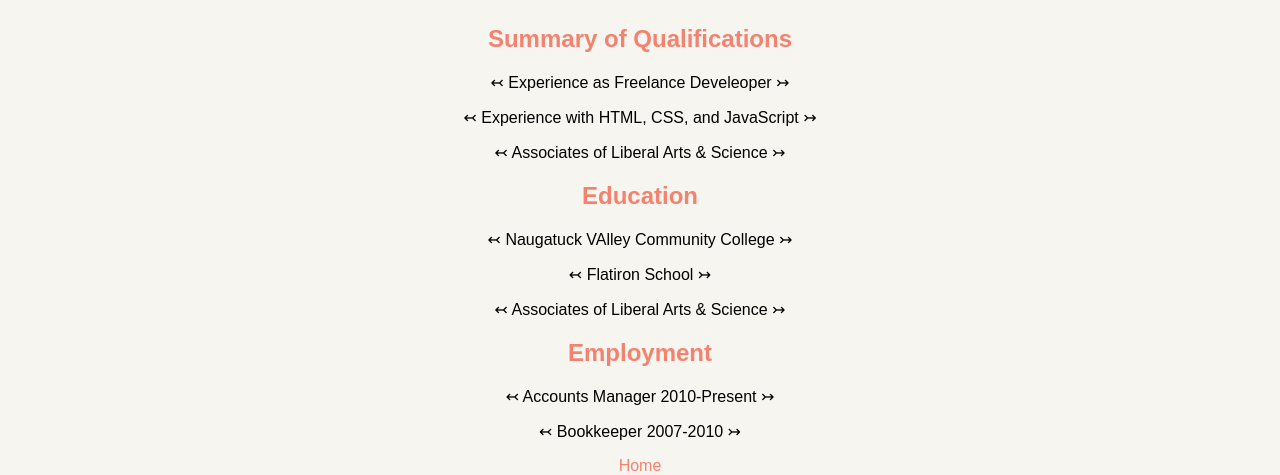
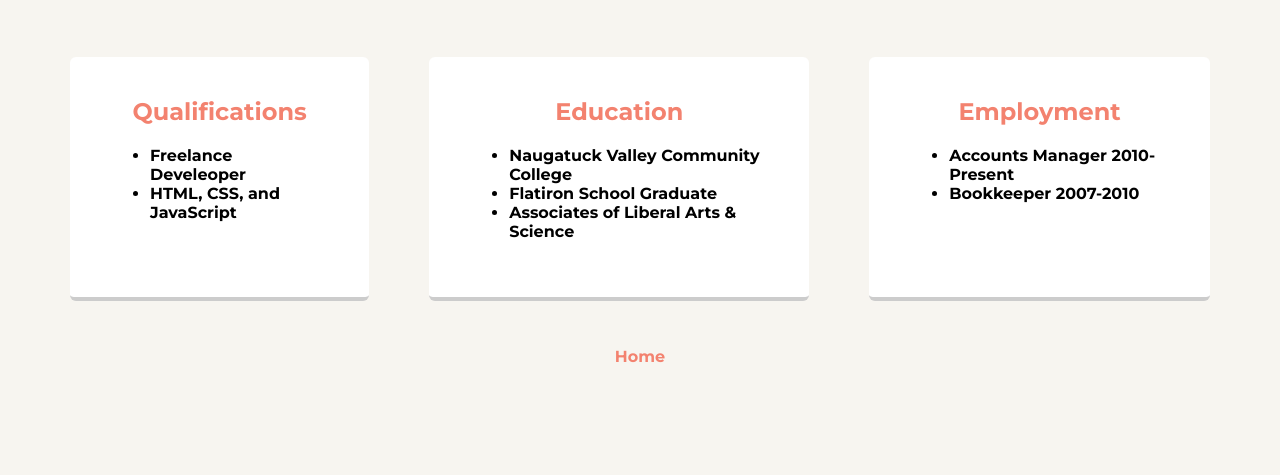
Before and after one commit to DeborahSavage/techdegree-project-1, a plain HTML site: page resume.html in a window 1280 px wide. Shown: the part 342-817 px from the top of the page. Drawn offline with Linux system fonts and the light colour scheme.

Commit message:
Add files via upload
Validated code & fixed errors

```diff
--- a/resume.css
+++ b/resume.css
@@ -30,6 +30,10 @@ h1 {
   margin: 30px auto;
 }
 
+h2 {
+  text-align: center;
+}
+
 header .main-image {
   margin-top: 50px;
   width: 150px;
@@ -43,6 +47,27 @@ header .main-image:hover {
   transform: scale(1.2) rotate(360deg);
 }
 
+.card {
+  margin: 30px;
+  padding: 20px 40px 40px;
+  max-width: 500px;
+  text-align: left;
+  background: #fff;
+  border-bottom: 4px solid #ccc;
+  border-radius: 6px;
+}
+.card:hover {
+  border-color: #f3826f;
+}
+
+.flex {
+    display: flex;
+    max-width: 1200px;
+    justify-content: space-around;
+    margin: 0 auto;
+}
+
+
 .nav {
   justify-content: space-around;
   font-weight: 700;
@@ -55,10 +80,11 @@ header .main-image:hover {
   color: #50b6bb;
 }
 
-p {
-  color: black;
-}
 
 .section-title {
  text-transform: capitalize;
 }
+
+.skills {
+  color: black;
+}
--- a/resume.html
+++ b/resume.html
@@ -1,37 +1,54 @@
 <!DOCTYPE html>
 <html lang="en" dir="ltr">
+
 <head>
+
   <meta charset="utf-8">
   <title>Deborah Savage's Resume</title>
   <link rel="stylesheet" href="resume.css">
+  <link href="https://fonts.googleapis.com/css?family=Montserrat:700&display=swap" rel="stylesheet">
 </head>
+
 <body>
 
-      </div>
+
   <header>
-    <img class="main-image"src="http://placeimg.com/200/200/tech" alt="Deborah Savage Web Dev">
+    <img class="main-image" src="http://placeimg.com/200/200/tech" alt="Deborah Savage Web Dev">
   </header>
   <h1>Deborah Savage, Web Developer</h1>
-   <div>
-     <h2>Summary of Qualifications</h2>
-         <p>&larrtl; Experience as Freelance Develeoper &rarrtl; </p>
-          <p>&larrtl; Experience with HTML, CSS, and JavaScript &rarrtl; </p>
-          <p>&larrtl; Associates of Liberal Arts & Science &rarrtl; </p>
+
+    <main class="flex">
+      <div class="card">
+        <h2>Qualifications</h2>
+        <ul class="skills">
+          <li>Freelance Develeoper</li>
+          <li>HTML, CSS, and JavaScript</li>
+        </ul>
        </div>
-         <div>
-         <h2>Education</h2>
-            <p>&larrtl; Naugatuck VAlley Community College &rarrtl; </p>
-            <p>&larrtl; Flatiron School &rarrtl; </p>
-            <p>&larrtl; Associates of Liberal Arts & Science &rarrtl; </p>
-          </div>
-      <div>
-        <h2>Employment</h2>
-             <p>&larrtl; Accounts Manager 2010-Present &rarrtl; </p>
-             <p>&larrtl; Bookkeeper 2007-2010 &rarrtl; </p>
-                <footer>
-                    <a href="index.html" class="home-tag">Home</a>
-                </footer>
 
 
+      <div class="card">
+        <h2>Education</h2>
+        <ul class="skills">
+          <li>Naugatuck Valley Community College</li>
+          <li>Flatiron School Graduate</li>
+          <li>Associates of Liberal Arts & Science</li>
+        </ul>
+      </div>
+      <div class="card">
+        <h2>Employment</h2>
+        <ul class="skills">
+          <li>Accounts Manager 2010-Present</li>
+          <li>Bookkeeper 2007-2010</li>
+        </ul>
+      </main>
+      </div>
+
+
+
+
+        <p><a href="index.html" class="home-tag">Home</a></p>
+
 </body>
+
 </html>
```
Also changed, not shown: projects.html (+3 -1 lines). Lines whose indentation alone changed are shown as unchanged.
